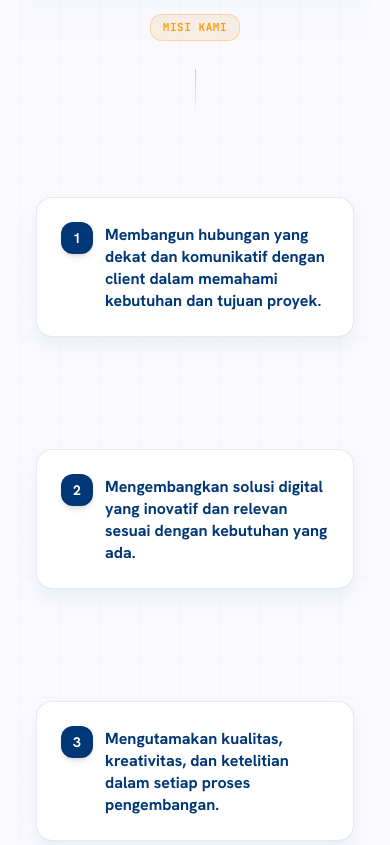
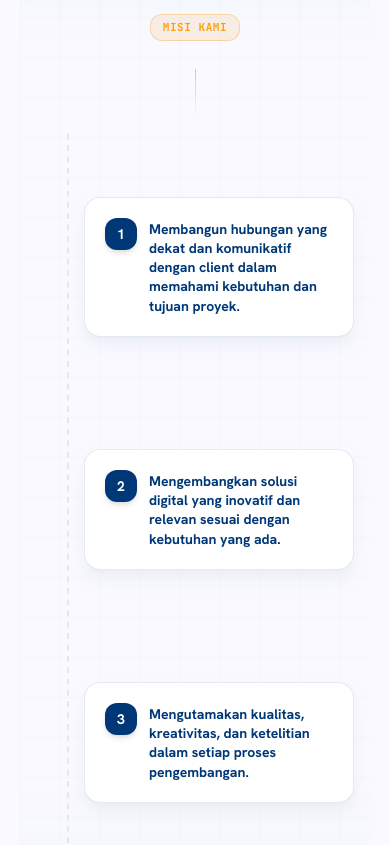
Before and after one commit to Aldikurniawan19/CasstroDev, a Next.js app: page /tentang-kami in a window 390 px wide. Shown: the part 1620-2465 px from the top of the page. Built offline with nearby package versions, Linux system fonts and the light colour scheme.

Commit message:
feat: add VisionMissionRedesign component with GSAP scroll-triggered animations

```diff
--- a/src/components/tentang-kami/VisionMissionRedesign.tsx
+++ b/src/components/tentang-kami/VisionMissionRedesign.tsx
@@ -42,20 +42,22 @@ const missionItems = [
 export default function VisionMissionRedesign() {
   const containerRef = useRef<HTMLDivElement>(null);
   const pathRef = useRef<SVGPathElement>(null);
+  const mobilePathRef = useRef<SVGPathElement>(null);
 
-  // GSAP ScrollTrigger path drawing animation along the S-curve
+  // GSAP ScrollTrigger path drawing animation
   useGSAP(() => {
-    const path = pathRef.current;
     const container = containerRef.current;
-    if (!path || !container) return;
+    if (!container) return;
 
-    const length = path.getTotalLength();
-    gsap.set(path, {
+    // Desktop S-curve animation
+    const desktopPath = pathRef.current;
+    if (desktopPath) {
+      const length = desktopPath.getTotalLength();
+      gsap.set(desktopPath, {
         strokeDasharray: length,
         strokeDashoffset: length,
       });
-
-    gsap.to(path, {
+      gsap.to(desktopPath, {
         strokeDashoffset: 0,
         ease: "none",
         scrollTrigger: {
@@ -65,6 +67,27 @@ export default function VisionMissionRedesign() {
           scrub: 1,
         },
       });
+    }
+
+    // Mobile vertical line animation
+    const mobilePath = mobilePathRef.current;
+    if (mobilePath) {
+      const mLength = mobilePath.getTotalLength();
+      gsap.set(mobilePath, {
+        strokeDasharray: mLength,
+        strokeDashoffset: mLength,
+      });
+      gsap.to(mobilePath, {
+        strokeDashoffset: 0,
+        ease: "none",
+        scrollTrigger: {
+          trigger: container,
+          start: "top 70%",
+          end: "bottom 80%",
+          scrub: 1,
+        },
+      });
+    }
   }, { scope: containerRef });
 
   return (
@@ -113,12 +136,46 @@ export default function VisionMissionRedesign() {
               <span className="text-[11px] font-mono font-bold tracking-wider text-amber-500 uppercase bg-amber-500/10 border border-amber-500/30 px-3 py-1 rounded-full inline-block mb-3">
                 MISI KAMI
               </span>
-              {/* Vertical connector line from title to S-curve */}
+              {/* Vertical connector line from title to cards */}
               <div className="w-px h-12 md:h-16 bg-gradient-to-b from-amber-500/60 to-transparent mx-auto mt-4" />
             </div>
           </Reveal>
 
-          {/* SMOOTH CONTINUOUS S-CURVE RIBBON SVG PATH */}
+          {/* MOBILE VERTICAL FLOWING LINE (visible on mobile only) */}
+          <div className="absolute left-6 top-[120px] bottom-0 pointer-events-none z-0 md:hidden">
+            <svg className="w-4 h-full overflow-visible" viewBox="0 0 16 1000" preserveAspectRatio="none">
+              <defs>
+                <linearGradient id="mobileLineGrad" x1="0%" y1="0%" x2="0%" y2="100%">
+                  <stop offset="0%" stopColor="#f59e0b" stopOpacity="0.9" />
+                  <stop offset="25%" stopColor="#00e5ff" stopOpacity="1" />
+                  <stop offset="50%" stopColor="#0b4f9e" stopOpacity="1" />
+                  <stop offset="75%" stopColor="#f59e0b" stopOpacity="0.9" />
+                  <stop offset="100%" stopColor="#00e5ff" stopOpacity="1" />
+                </linearGradient>
+              </defs>
+
+              {/* Dotted base track */}
+              <path
+                d="M 8 0 L 8 1000"
+                fill="none"
+                stroke="var(--color-border-subtle)"
+                strokeWidth="2"
+                strokeDasharray="5 5"
+              />
+
+              {/* Animated flowing line */}
+              <path
+                ref={mobilePathRef}
+                d="M 8 0 L 8 1000"
+                fill="none"
+                stroke="url(#mobileLineGrad)"
+                strokeWidth="3"
+                strokeLinecap="round"
+              />
+            </svg>
+          </div>
+
+          {/* DESKTOP S-CURVE RIBBON SVG PATH (hidden on mobile) */}
           <div className="absolute inset-0 pointer-events-none z-0 hidden md:block" style={{ top: '140px' }}>
             <svg className="w-full h-full overflow-visible" viewBox="0 0 1000 1400" preserveAspectRatio="none">
               <defs>
@@ -174,20 +231,20 @@ export default function VisionMissionRedesign() {
                 >
                   {/* MISI CARD ALIGNED LEFT OR RIGHT */}
                   <div
-                    className={`w-full md:w-[calc(50%-2.5rem)] ${
+                    className={`w-full pl-12 md:pl-0 md:w-[calc(50%-2.5rem)] ${
                       isEven ? "md:mr-auto" : "md:ml-auto"
                     }`}
                   >
                     <Reveal y={50}>
                       {/* CARD STYLING MATCHING REFERENCE IMAGE */}
-                      <div className="bg-white dark:bg-[#07162c] border border-slate-200/90 dark:border-white/10 rounded-2xl md:rounded-3xl p-6 md:p-8 shadow-lg shadow-slate-200/50 dark:shadow-none hover:shadow-2xl hover:border-amber-500/40 transition-all duration-300 group">
+                      <div className="bg-white dark:bg-[#07162c] border border-slate-200/90 dark:border-white/10 rounded-2xl md:rounded-3xl p-5 md:p-8 shadow-lg shadow-slate-200/50 dark:shadow-none hover:shadow-2xl hover:border-amber-500/40 transition-all duration-300 group">
 
                         {/* Header: Number Circle + Text */}
                         <div className="flex items-start gap-3 md:gap-4">
                           <div className="w-8 h-8 md:w-9 md:h-9 rounded-full bg-primary text-white flex items-center justify-center font-bold text-sm md:text-base shrink-0 shadow-md">
                             {item.number}
                           </div>
-                          <h3 className="font-headline-md text-base sm:text-lg md:text-xl font-bold text-primary dark:text-white leading-snug pt-0.5 group-hover:text-amber-600 dark:group-hover:text-amber-400 transition-colors">
+                          <h3 className="font-headline-md text-sm sm:text-lg md:text-xl font-bold text-primary dark:text-white leading-snug pt-0.5 group-hover:text-amber-600 dark:group-hover:text-amber-400 transition-colors">
                             {item.text}
                           </h3>
                         </div>
```
Lines whose indentation alone changed are shown as unchanged.
